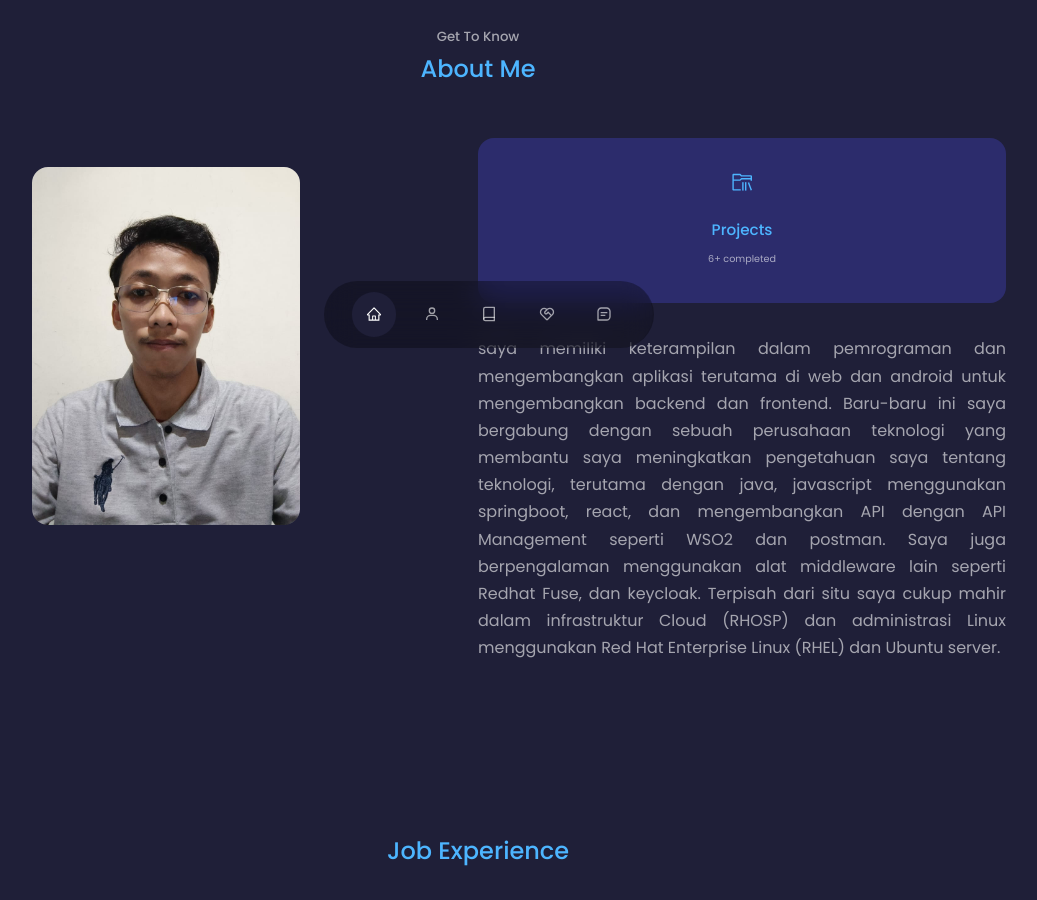
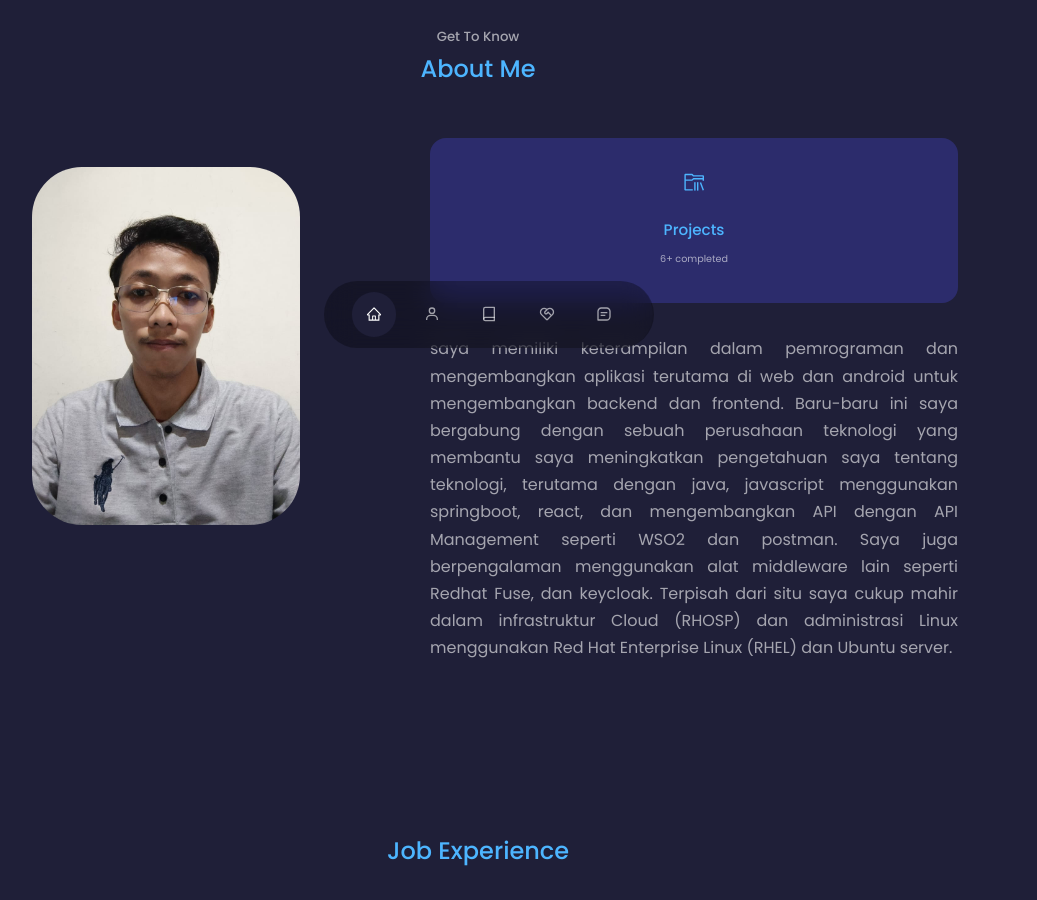
Before and after one commit to Trias1/portfolio, a React (Create React App) app: page / in a window 1280 px wide. Shown: the part 420-1320 px from the top of the page, without its empty margins (162-1199 px from the left). Built offline with nearby package versions, Linux system fonts and the light colour scheme.

Commit message:
update data

```diff
--- a/src/components/about/about.css
+++ b/src/components/about/about.css
@@ -1,7 +1,7 @@
 .about__container {
     display: grid;
     grid-template-columns: 35% 55%;
-    gap: 15%;
+    gap: 10%;
 }
 
 .about__me {
@@ -19,7 +19,7 @@
 }
 
 .about__me-image {
-    border-radius: 1rem;
+    border-radius: 50px;
     overflow: hidden;
     width: 80%;
     transition: var(--transition);
```
Also changed, not shown: 1 other file (tests, documents, lock files or other folders).
